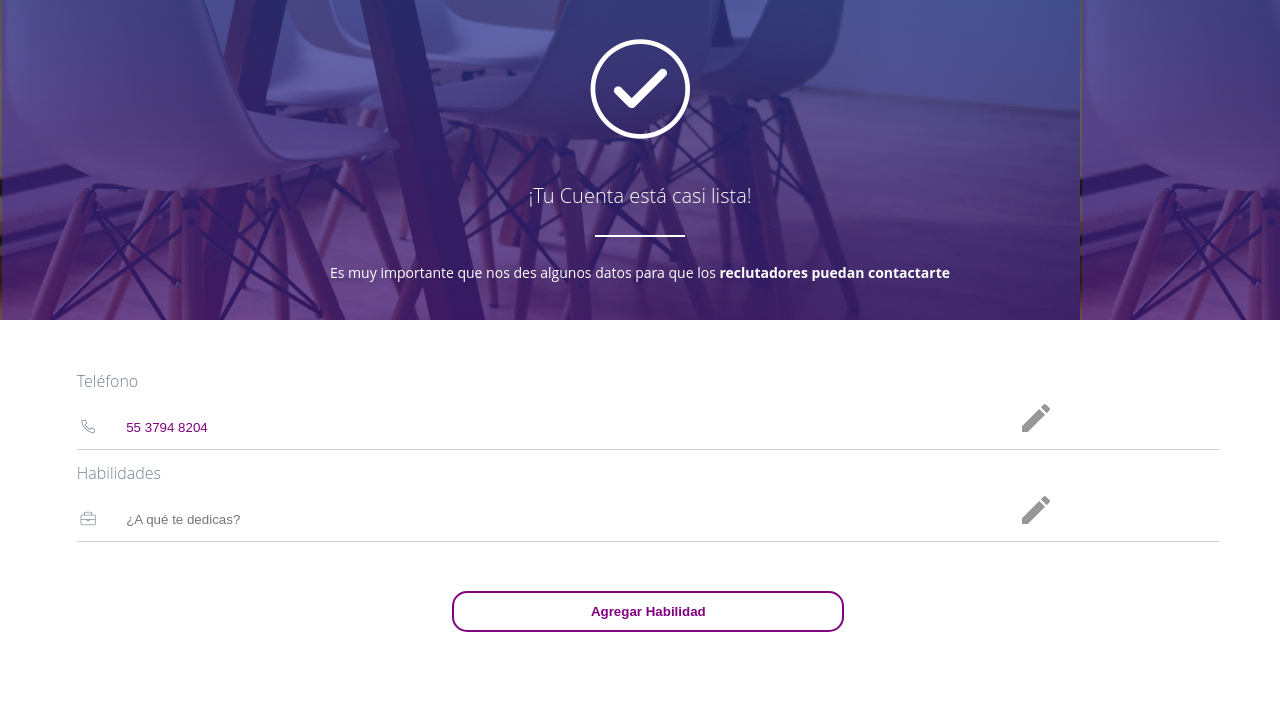
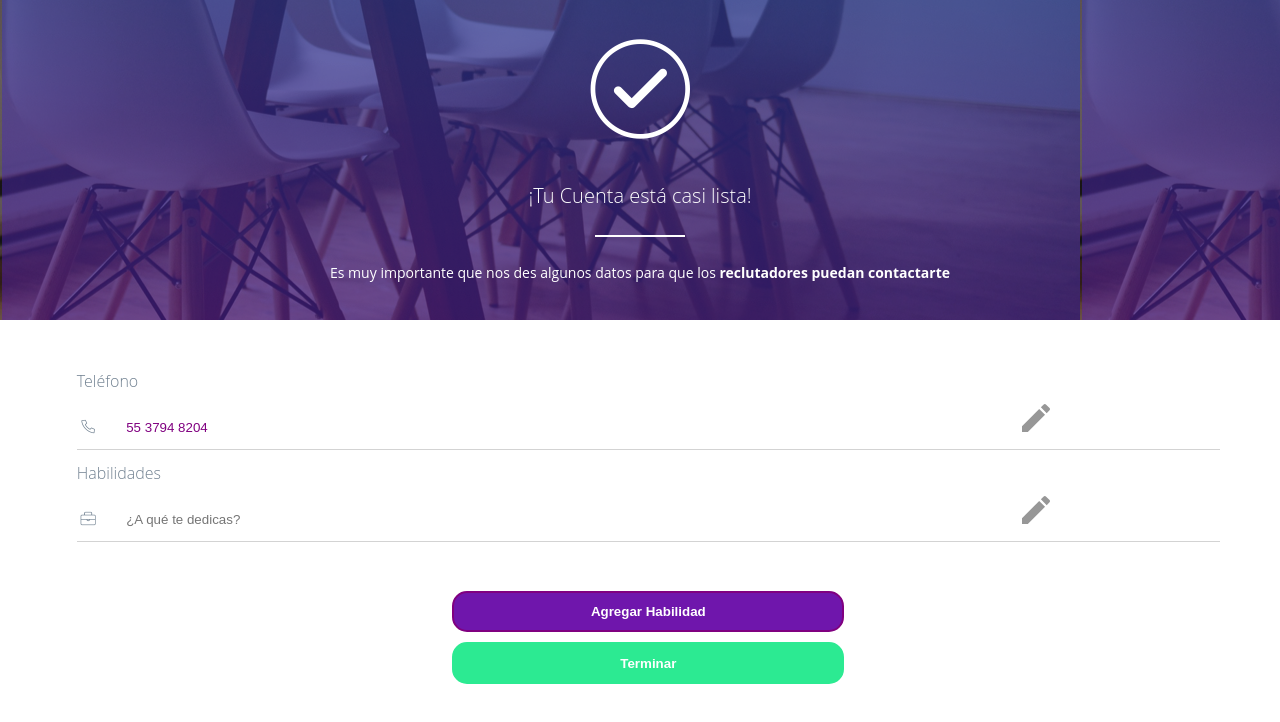
Before and after one commit to hackatonocc/candi, a plain HTML site: page Maquetas/Candier/casilisto.html in a window 1280 px wide. Shown: the top 722 px of the page. Drawn offline with Linux system fonts and the light colour scheme; files whose address does not match are found by name.

Commit message:
Casi Listo

```diff
--- a/Maquetas/Candier/casilisto.html
+++ b/Maquetas/Candier/casilisto.html
@@ -42,7 +42,9 @@
     <div class="spacer"></div>
 
     <div class="c_habilidad">
-    <button type="submit" class="icon-más agregar">&nbsp;&nbsp;&nbsp;&nbsp;&nbsp;&nbsp;Agregar Habilidad&nbsp;&nbsp;&nbsp;&nbsp;&nbsp;&nbsp;</button>
+    <button type="submit" class="icon-más agregar agregar">&nbsp;&nbsp;&nbsp;&nbsp;&nbsp;&nbsp;Agregar Habilidad&nbsp;&nbsp;&nbsp;&nbsp;&nbsp;&nbsp;</button>
+        <p style="margin-top:10px;"></p>
+        <button type="submit" class="icon-más agregar terminar">&nbsp;&nbsp;&nbsp;&nbsp;&nbsp;&nbsp;&nbsp;&nbsp;&nbsp;&nbsp;&nbsp;&nbsp;&nbsp;&nbsp;Terminar&nbsp;&nbsp;&nbsp;&nbsp;&nbsp;&nbsp;&nbsp;&nbsp;&nbsp;&nbsp;&nbsp;&nbsp;&nbsp;&nbsp;</button>
     </div>
 
     </div>
--- a/Maquetas/Candier/css/index.css
+++ b/Maquetas/Candier/css/index.css
@@ -223,12 +223,22 @@ footer{
     text-align: center;
 }
 
-.c_habilidad button{
-    background-color: transparent;
-    color: purple;
+.agregar{
+    background-color: #6F16AC;
+    color: white;
     font-weight: bold;
     border: 2px solid;
     border-color: purple;
+    border-radius: 15px;
+    padding: 1% 10%
+}
+
+.terminar{
+    background-color: #2CEA92;
+    color: white;
+    font-weight: bold;
+    border: 2px solid;
+    border-color: #2CEA92;
     border-radius: 15px;
     padding: 1% 10%
 }
```
